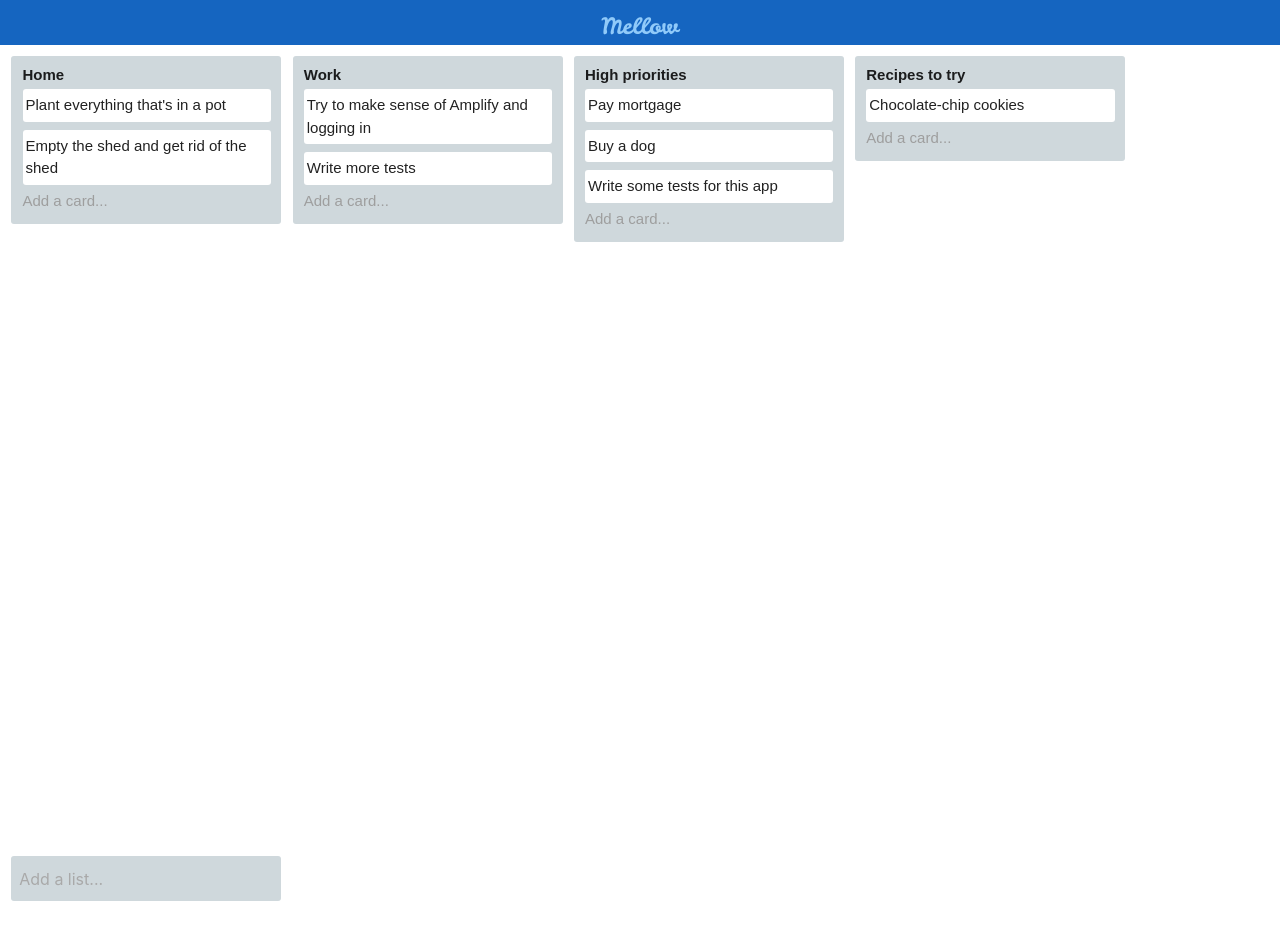
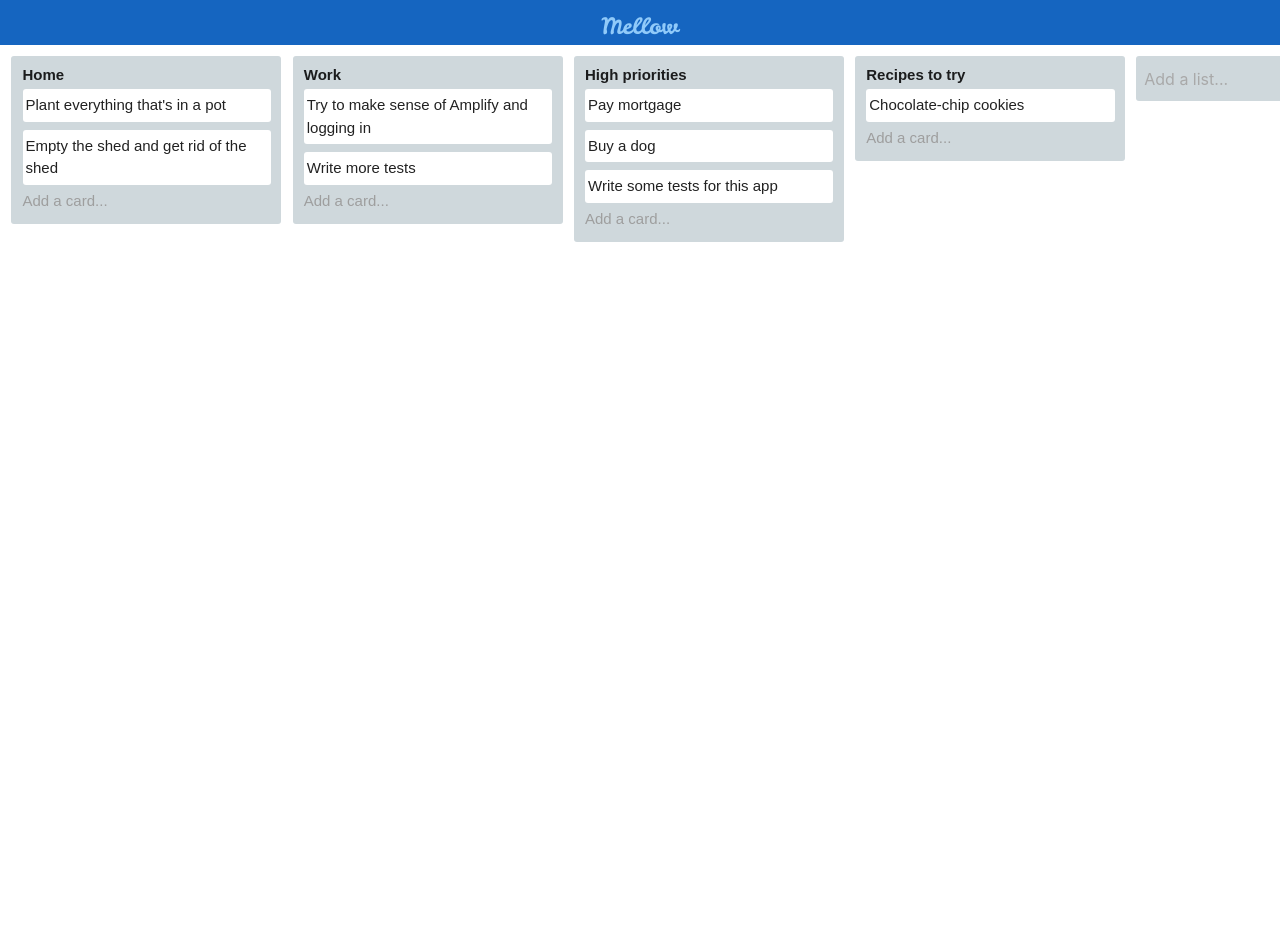
Before and after one commit to lucymonie/trello-clone, a React (Create React App) app: page / in a window 1280 px wide. Shown: the top 940 px of the page. After the commit the page ends 845 px from the top, so only its background shows below. Built offline with nearby package versions, Linux system fonts and the light colour scheme; data requests are answered from the project's data file; a web font is replaced by a local one.

Commit message:
Fixes horizontal scroll issue

```diff
--- a/src/components/App.css
+++ b/src/components/App.css
@@ -1,5 +1,12 @@
+.all-lists-container {
+  /* width: 30em; */
+  overflow-x: auto;
+  white-space: nowrap;
+}
+
 header {
   height: 3rem;
+  width: 100vw;
   padding: 10px;
   color: white;
   margin: 0;
@@ -23,7 +30,6 @@ header {
   display: inline-block;
   vertical-align: top;
   white-space: normal;
-  overflow-x: scroll;
 }
 
 .list {
--- a/src/components/App.js
+++ b/src/components/App.js
@@ -45,8 +45,9 @@ class App extends Component {
   render() {
     const { textEntered, showSave, listsData, tasksData } = this.state;
     return (
-      <div className="App">
+      <div>
         <Header title="Mellow" />
+        <div className="all-lists-container">
           {listsData && tasksData &&
           listsData.map((item, index) =>
             <List
@@ -65,6 +66,7 @@ class App extends Component {
             showSave={showSave}
           />
         </div>
+      </div>
     );
   }
 }
```
Lines whose indentation alone changed are shown as unchanged.
